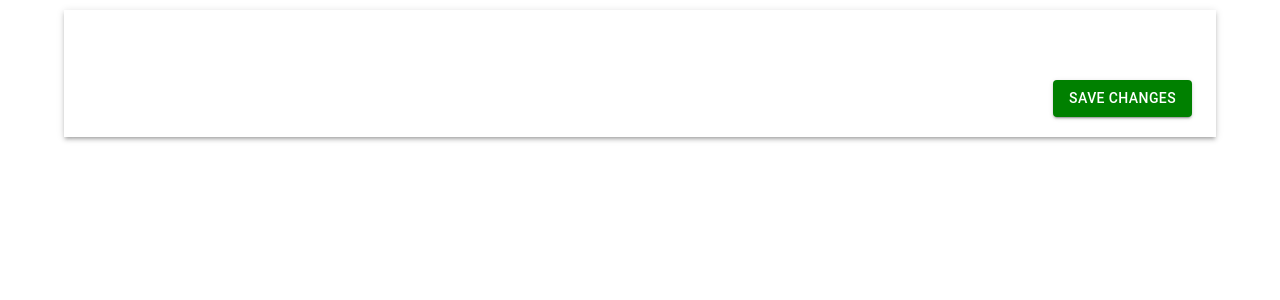
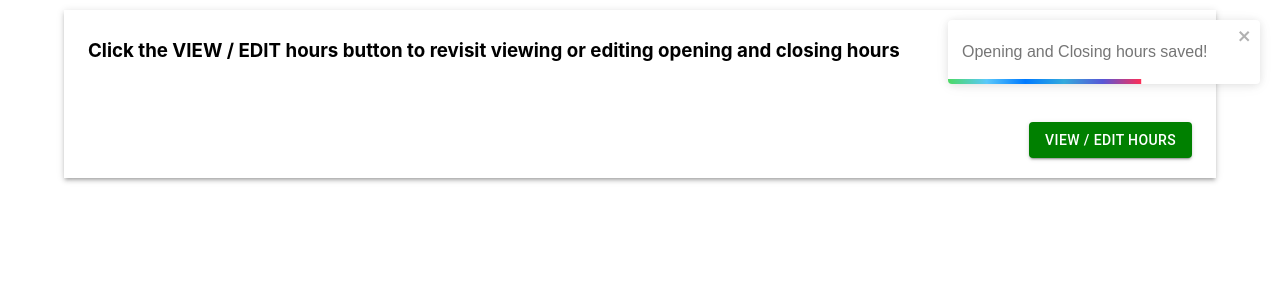
Before and after one commit to alexalikhani95/Opening-Hours-App, a React (Create React App) app: page / in a window 1280 px wide. Both pictures are taken after a click on the button "SAVE CHANGES". Shown: the top 300 px of the page. Built offline with nearby package versions, Linux system fonts and the light colour scheme.

Commit message:
Adding saved popup message and view/edit text and button upon clicking the save button

```diff
--- a/package.json
+++ b/package.json
@@ -17,6 +17,7 @@
     "react": "^18.0.0",
     "react-dom": "^18.0.0",
     "react-scripts": "5.0.0",
+    "react-toastify": "^8.2.0",
     "web-vitals": "^2.1.4"
   },
   "scripts": {
--- a/src/components/TimePickersList.js
+++ b/src/components/TimePickersList.js
@@ -1,19 +1,55 @@
-import React from "react";
+import React, {useState} from "react";
 import TimePickers from "./TimePickers";
-import { Button } from "@mui/material";
+import { Button, Box } from "@mui/material";
 import { SaveButtonContainer, TimePickersListContainer } from "../styles/styles";
+import { ToastContainer, toast } from "react-toastify";
+import "react-toastify/dist/ReactToastify.css";
 
 const TimePickersList = () => {
   const weekDays = ["Monday", "Tuesday", "Wednesday", "Thursday", "Friday", "Saturday", "Sunday"];
+  const [saveChanges, setSaveChanges] = useState(false);
+
+  const saveMessage = () => toast("Opening and Closing hours saved!");
+
+  const handleSave = (event) => {
+    setSaveChanges(true);
+    saveMessage();
+  };
+
+  const handleEdit = (event) => {
+    setSaveChanges(false);
+  };
+
   return (
     <TimePickersListContainer sx={{ boxShadow: 3 }}>
+      <h3 style={{ display: !saveChanges ? "none" : "" }}>
+        Click the VIEW / EDIT hours button to revisit viewing or editing opening and closing hours
+      </h3>
+      <Box style={{ display: saveChanges ? "none" : "" }}>
       {weekDays.map((weekday) => (
         <TimePickers weekDay={weekday} key={weekday} />
       ))}
+      </Box>
       <SaveButtonContainer>
-        <Button variant="contained" style={{ margin: "20px 0", backgroundColor: "green" }}>
+        <Button
+          variant="contained"
+          style={{ display: saveChanges ? "none" : "", margin: "20px 0", backgroundColor: "green" }}
+          onClick={handleSave}
+        >
           SAVE CHANGES
         </Button>
+        <Button
+          variant="contained"
+          style={{
+            display: !saveChanges ? "none" : "",
+            margin: "20px 0",
+            backgroundColor: "green",
+          }}
+          onClick={handleEdit}
+        >
+          VIEW / EDIT HOURS
+        </Button>
+        <ToastContainer />
       </SaveButtonContainer>
     </TimePickersListContainer>
   );
```
Also changed, not shown: 1 other file (tests, documents, lock files or other folders).
